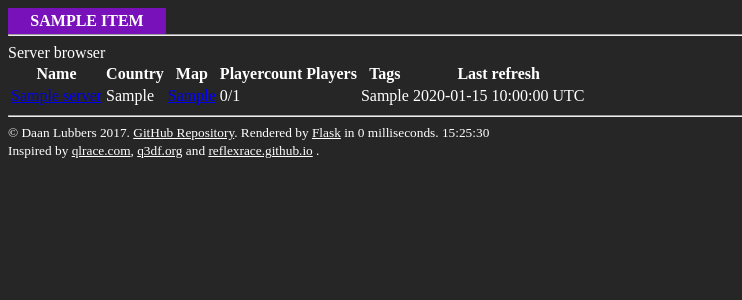
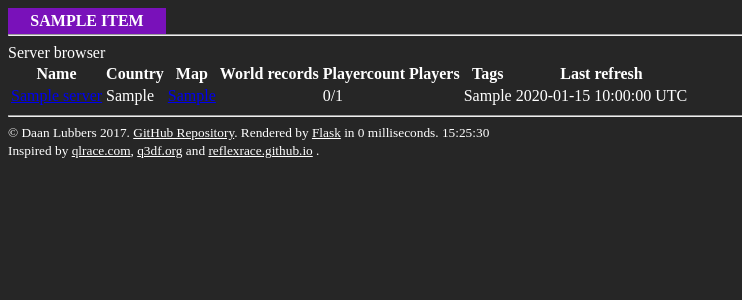
Before and after one commit to Daan4/qldf, a Flask app: template qldf/root/templates/servers.html in a window 1280 px wide. Shown: the top 300 px of the page, without its empty margins (0-742 px from the left). Run offline with Flask 2, Linux system fonts and the light colour scheme; tables that the repository leaves empty hold one stand-in row (values such as "Sample post"); the template is opened without the code that fills it: values that come from a table or form of the project are taken from there, most other values are stand-ins (such as "Sample title", 1, 10 or a date in 2020); parts of the project's set-up code (start-up, migrations or seed data) failed here and were passed over; some libraries are stand-ins or nearby versions.

Commit message:
Show world records per physics in the server browser

```diff
--- a/qldf/filters.py
+++ b/qldf/filters.py
@@ -17,6 +17,30 @@ def setup_custom_jinja_filters(app):
     app.jinja_env.filters['format_players'] = format_players
     app.jinja_env.filters['format_server'] = format_server
     app.jinja_env.filters['strip_colors'] = strip_colors
+    app.jinja_env.filters['format_server_wrs'] = format_server_wrs
+
+
+def format_server_wrs(world_records, server_id):
+    """Format the world records on the server browser to a table
+    world_records format: {server_id: [list of records]}
+            where every record is a tuple like {map_name, mode, date, time, player_name, steam_id, rank} accessible like sqlalchemy result"""
+    if world_records[server_id]:
+        html_output = '<table><tr><th>Player</th><th>Mode</th><th>Time</th><th>Date</th></tr>'
+        for wr in world_records[server_id]:
+            # format time
+            time = format_record_time(wr.time)
+            # format date
+            date = format_record_date(wr.date)
+            # format player name
+            player_name = format_player_name(wr.player_name, wr.steam_id)
+            # format mode
+            mode = format_record_mode(wr.mode)
+            # create table row
+            html_output += f"<tr><td>{player_name}</td><td>{mode}</td><td>{time}</td><td>{date}</td></tr>"
+        html_output += '</table>'
+    else:
+        html_output = ''
+    return do_mark_safe(html_output)
 
 
 def format_players(players):
--- a/qldf/root/templates/servers.html
+++ b/qldf/root/templates/servers.html
@@ -6,6 +6,7 @@ Server browser
         <th>Name</th>
         <th>Country</th>
         <th>Map</th>
+        <th>World records</th>
         <th>Playercount</th>
         <th>Players</th>
         <th>Tags</th>
@@ -16,6 +17,7 @@ Server browser
         <td>{{ server.name | format_server(server.address) }}</td>
         <td>{{ server.country }}</td>
         <td>{{ server.map | format_map_name }}</td>
+        <td>{{ world_records | format_server_wrs(server.server_id) }}</td>
         <td>{{ players[server.server_id] | length }}/{{ server.max_players }}</td>
         <td>{{ players[server.server_id] | format_players }}</td>
         <td>{{ server.keywords }}</td>
--- a/qldf/root/views.py
+++ b/qldf/root/views.py
@@ -89,9 +89,42 @@ def servers():
             players[server.server_id] = sorted(players[server.server_id], key=lambda k: k['score'])
     # Sort servers by playercount
     _servers = sorted(_servers, key=lambda k: len(players[k.server_id]), reverse=True)
+    # Subquery to get all record ranks per map
+    map_names = list(set([x.map for x in _servers]))
+    sq = db.session.query(Map.name.label('map_name'),
+                          Record.mode,
+                          Record.date,
+                          Record.time,
+                          Player.name.label('player_name'),
+                          Player.steam_id,
+                          func.rank().over(
+                              order_by=Record.time,
+                              partition_by=(Record.map_id, Record.mode)
+                          ).label('rank')).\
+        join(Record, Player).\
+        filter(Map.name.in_(map_names)).\
+        subquery()
+    # Keep only the #1 ranks
+    world_records_unlinked = db.session.query(sq.c.map_name.label('map_name'),
+                                     sq.c.mode.label('mode'),
+                                     sq.c.date.label('date'),
+                                     sq.c.time.label('time'),
+                                     sq.c.player_name.label('player_name'),
+                                     sq.c.steam_id.label('steam_id'),
+                                     sq.c.rank.label('rank')).\
+        filter(sq.c.rank==1).all()
+    # Link world records to server_id by unique map names
+    world_records = {}
+    for _server in _servers:
+        world_records[_server.server_id] = []
+        for wr in world_records_unlinked:
+            if wr.map_name == _server.map:
+                world_records[_server.server_id].append(wr)
+
     return render_template('servers.html',
                            servers=_servers,
-                           players=players)
+                           players=players,
+                           world_records=world_records)
 
 
 @root.route('player/<string:steam_id>/', defaults={'page': 1, 'sortby': 'date', 'sortdir': 'desc'}, methods=['GET', 'POST'])
```
